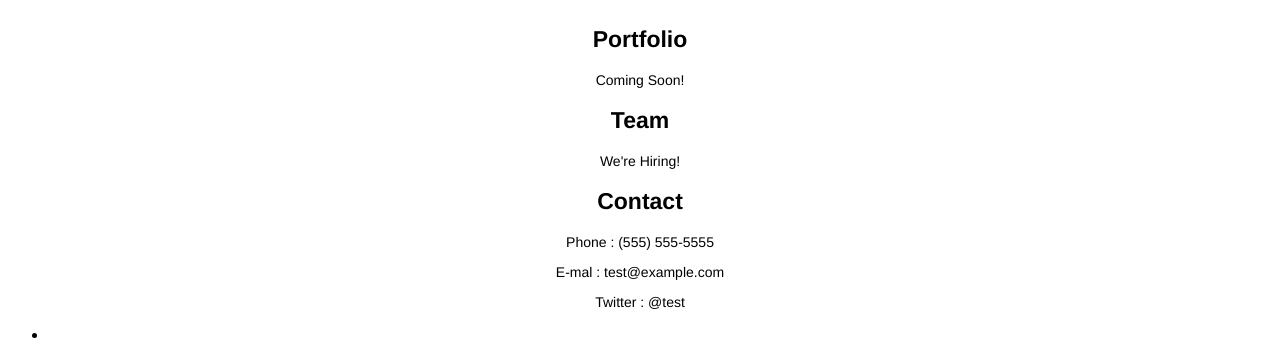
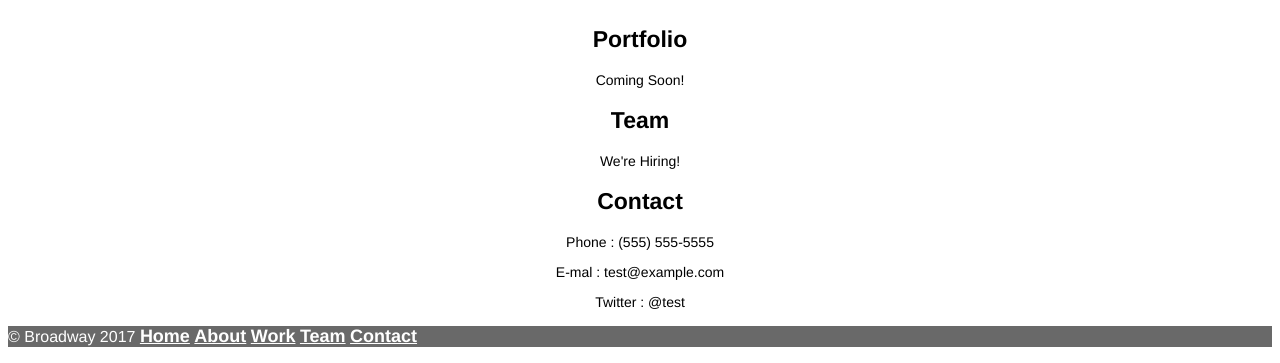
Before and after one commit to luleewow/broadway-design, a plain HTML site: page index.html in a window 1280 px wide. Shown: the part 965-1328 px from the top of the page. Drawn offline with Linux system fonts and the light colour scheme.

Commit message:
Add footer

```diff
--- a/index.html
+++ b/index.html
@@ -1,5 +1,5 @@
 <!DOCTYPE html>
-<html>
+<html lang="en">
   <head>
     <meta charset="utf-8">
     <title>Broadway Design</title>
@@ -35,7 +35,7 @@
       <p class="ps">We put everything we have into our work.</p>
     </div>
     <!-- Designed in New York -->
-    <div  id="design"class="design">
+    <div  id="design" class="design">
       <h2>Designed in New York</h2>
     </div>
     <div class="portf">
@@ -54,18 +54,14 @@
     </div>
     <!-- Footer! -->
     <div class="footer">
-      <ul>
-        <li></li>
-      </ul>
-
-
-
-
-
-
+        <p class="Br">© Broadway 2017
+        <a class="btn-nav" href="#">Home</a>
+        <a class="btn-nav" href="#">About</a>
+        <a class="btn-nav" href="#design">Work</a>
+        <a class="btn-nav" href="#Team1">Team</a>
+        <a class="btn-nav" href="#Contact">Contact</a>
+        </p>
     </div>
-
-
 
   </body>
 </html>
--- a/resources/css/style.css
+++ b/resources/css/style.css
@@ -37,3 +37,12 @@ h1 {
   font-size: 23px;
   font-weight: bold;
 }
+
+.footer {
+  display: block;
+  background-color: dimgray;
+  text-align: left;
+}
+.Br {
+  color: white;
+}
```
